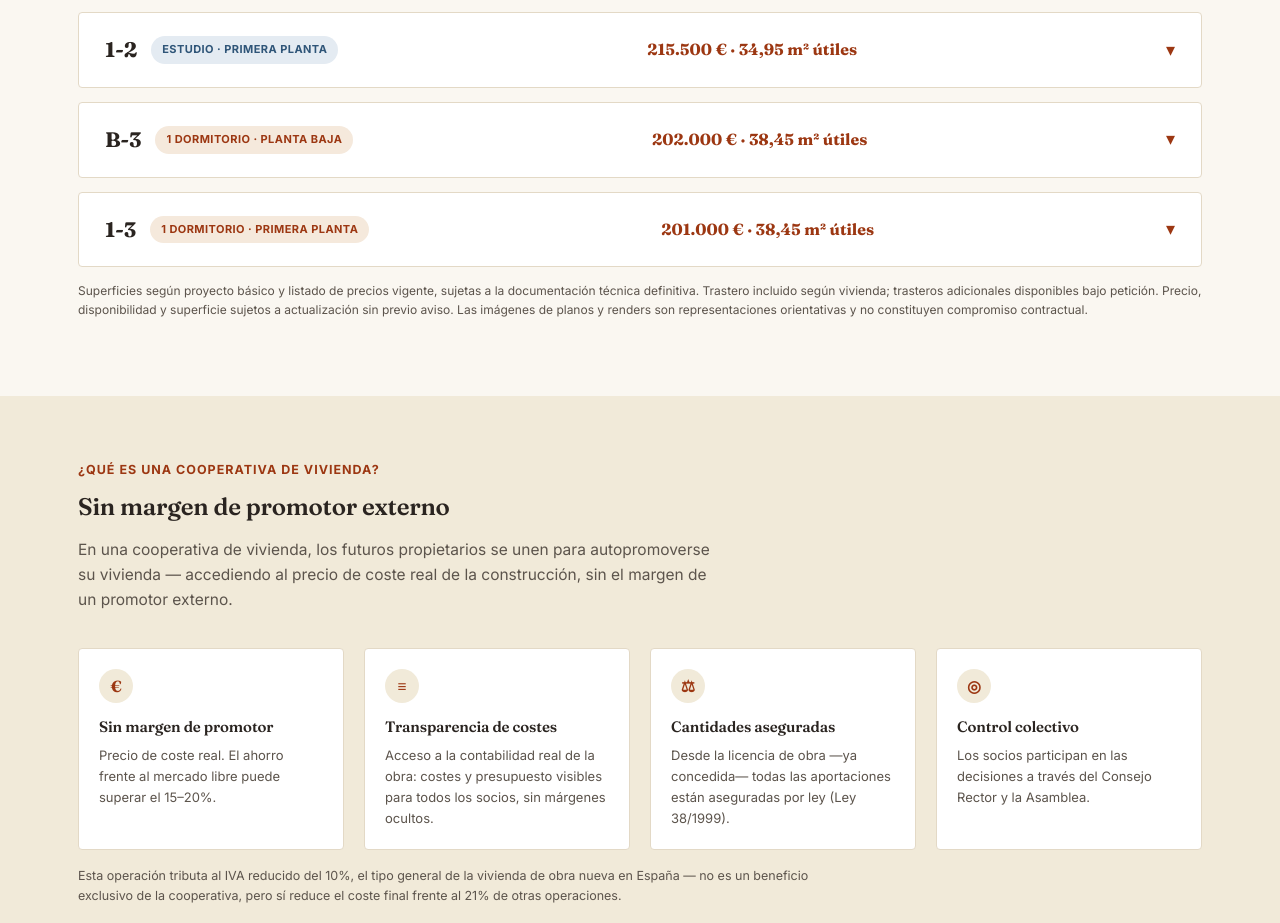
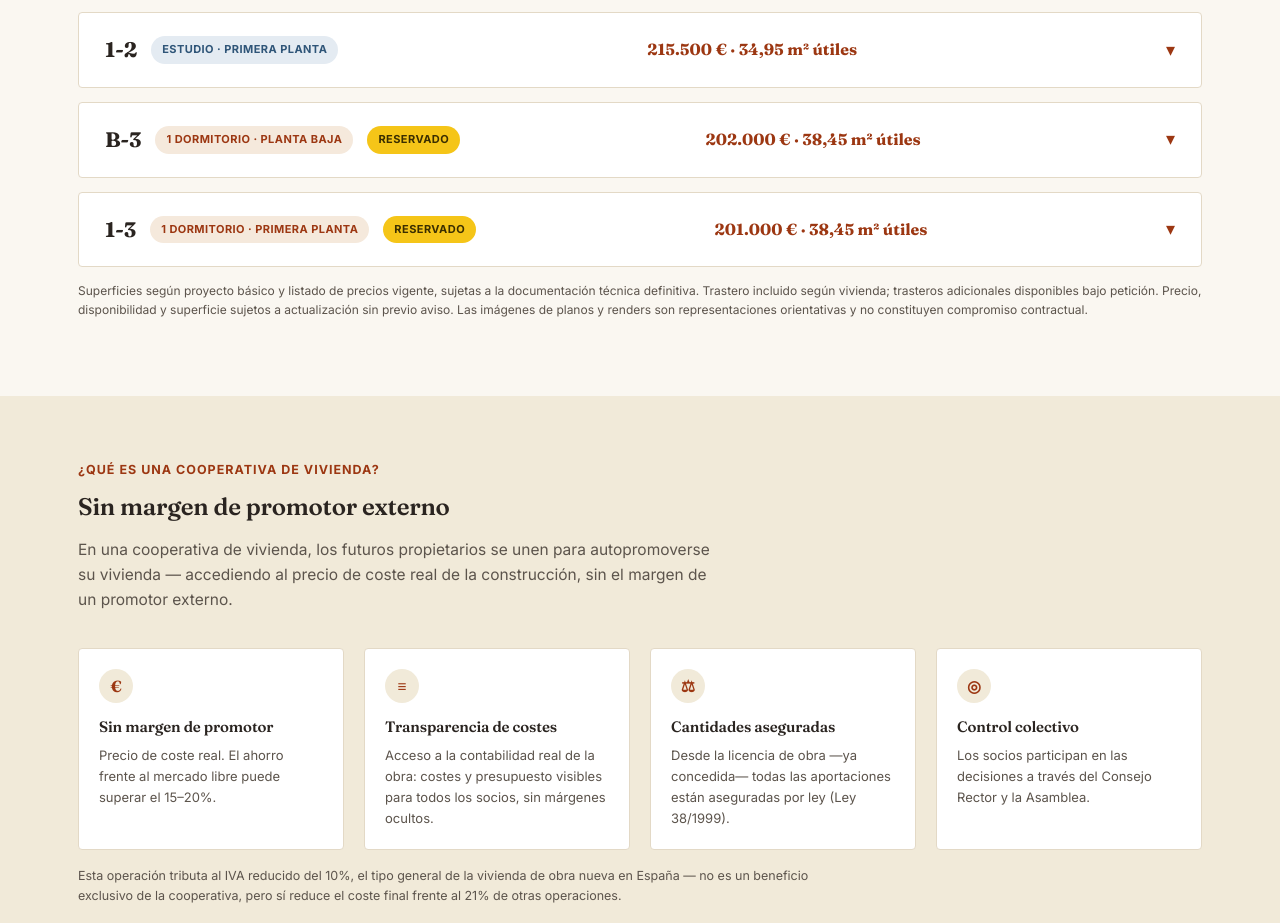
Before and after one commit to iberian-nexus/galaxia31-site, a plain HTML site: page index.html in a window 1280 px wide. Shown: the part 4950-5873 px from the top of the page. Drawn offline with Linux system fonts and the light colour scheme.

Commit message:
Add files via upload

```diff
--- a/index.html
+++ b/index.html
@@ -82,6 +82,7 @@
   .badge-disp{background:#E3EEE3;color:#33683A;}
   .badge-estudio{background:#E4EBF2;color:#2F5578;}
   .badge-1dorm{background:#F5E9DC;color:#9C3712;}
+  .badge-reservado{background:#F5C518;color:#3A2E00;font-weight:800;}
   .price-box{background:var(--cream2);border-radius:var(--radius);padding:14px 16px;margin:14px 0 18px;}
   .price-box .p-label{font-size:11.5px;text-transform:uppercase;letter-spacing:.04em;color:var(--charcoal-soft);}
   .price-box .p-val{font-family:'Fraunces',serif;font-size:22px;font-weight:700;color:var(--terracotta-dark);}
@@ -331,7 +332,7 @@
     </details>
 
     <details class="unit-acc" name="unidad-acc">
-      <summary><span class="u-left"><span class="u-name">B-3</span><span class="unit-badge badge-1dorm">1 dormitorio · Planta baja</span></span><span class="u-price">202.000 € · 38,45 m² útiles</span><span class="u-arrow">▾</span></summary>
+      <summary><span class="u-left"><span class="u-name">B-3</span><span class="unit-badge badge-1dorm">1 dormitorio · Planta baja</span><span class="unit-badge badge-reservado">Reservado</span></span><span class="u-price">202.000 € · 38,45 m² útiles</span><span class="u-arrow">▾</span></summary>
       <div class="u-body">
         <div><img src="img/Plan_Vivienda_B-3.jpeg" alt="Plano B-3"><div class="unit-photos">
           <img src="img/IMAGEN_OK_B3.png" alt="B-3" onerror="this.remove()">
@@ -350,7 +351,7 @@
     </details>
 
     <details class="unit-acc" name="unidad-acc">
-      <summary><span class="u-left"><span class="u-name">1-3</span><span class="unit-badge badge-1dorm">1 dormitorio · Primera planta</span></span><span class="u-price">201.000 € · 38,45 m² útiles</span><span class="u-arrow">▾</span></summary>
+      <summary><span class="u-left"><span class="u-name">1-3</span><span class="unit-badge badge-1dorm">1 dormitorio · Primera planta</span><span class="unit-badge badge-reservado">Reservado</span></span><span class="u-price">201.000 € · 38,45 m² útiles</span><span class="u-arrow">▾</span></summary>
       <div class="u-body">
         <div><img src="img/Plan_Vivienda_1-3.jpeg" alt="Plano 1-3"><div class="unit-photos">
           <img src="img/IMAGEN_OK_1-3.png" alt="1-3" onerror="this.remove()">
```
